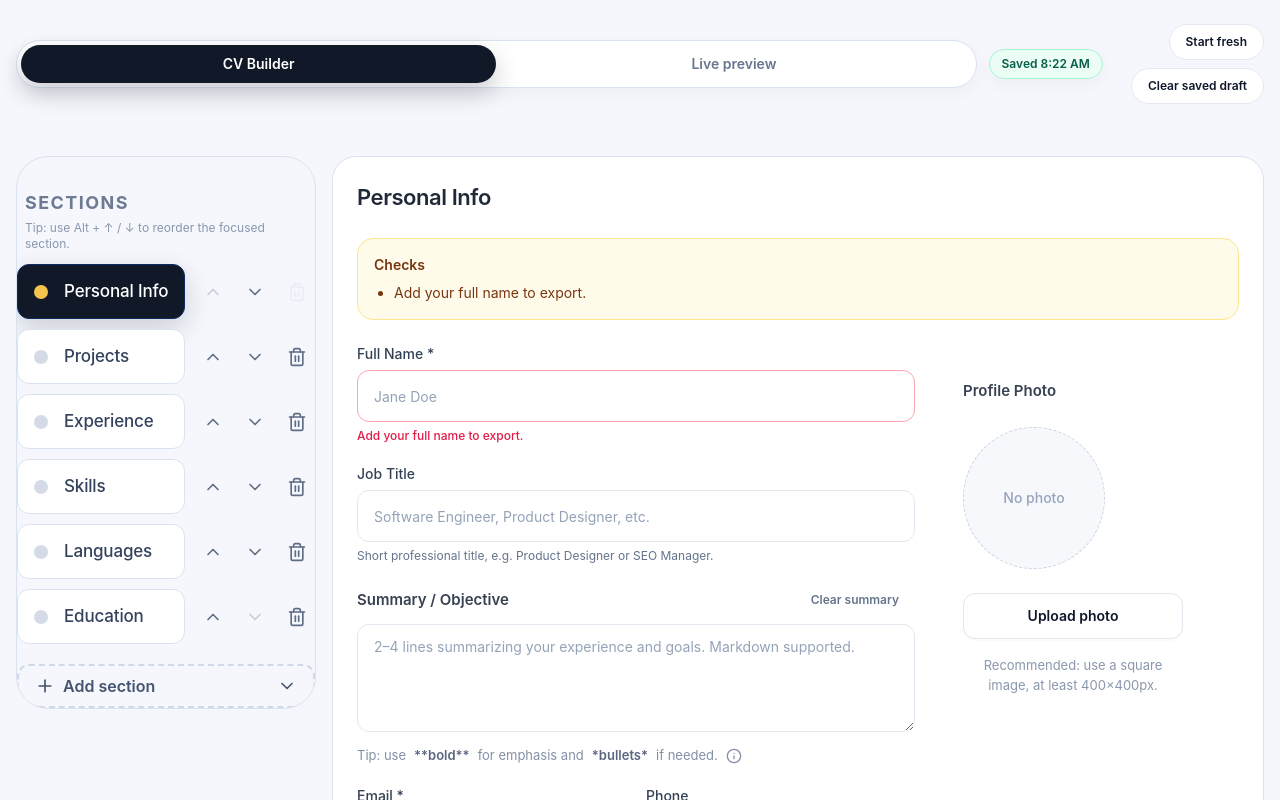
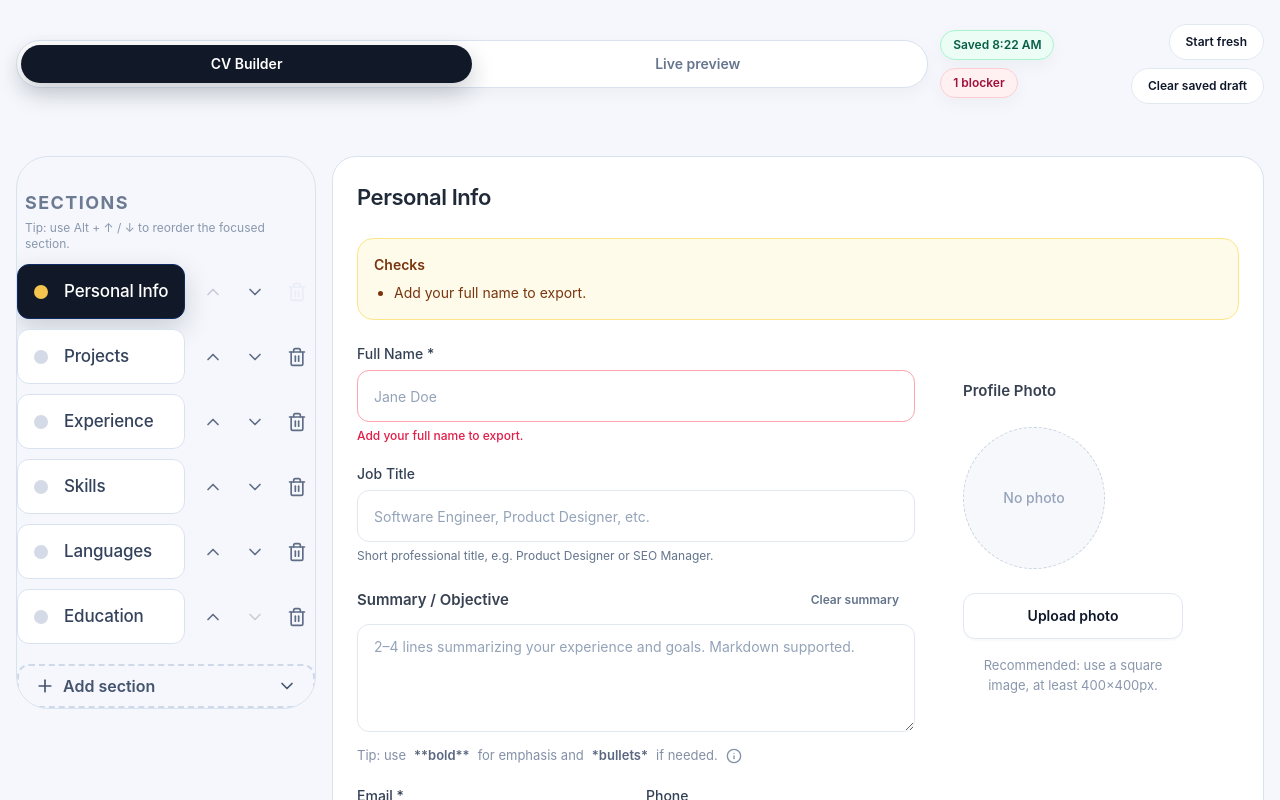
Before and after one commit to thadigitalguru/quick-free-cv-builder, a React (Vite) app: page /builder in a window 1280 px wide. Shown: the top 800 px of the page. Built offline with nearby package versions, Linux system fonts and the light colour scheme.

Commit message:
build 2: surface export readiness status

```diff
--- a/src/components/builder/BuilderPage.tsx
+++ b/src/components/builder/BuilderPage.tsx
@@ -71,6 +71,8 @@ export default function BuilderPage() {
   const exportReady = validationIssues.length === 0;
   const blockingMessages = validationIssues.filter((issue) => issue.field === 'fullName');
   const advisoryMessages = validationIssues.filter((issue) => issue.field !== 'fullName');
+  const blockingCount = blockingMessages.length;
+  const warningCount = advisoryMessages.length;
 
   const updateTypography = (key: keyof PreviewTypography, value: number) => {
     const { min, max } = typographyMinMax[key];
@@ -135,6 +137,9 @@ export default function BuilderPage() {
         onChangeView={setViewMode}
         saveStatus={saveStatus}
         savedAt={savedAt}
+        exportReady={exportReady}
+        blockingCount={blockingCount}
+        warningCount={warningCount}
         onCreateNewCV={handleCreateNewCV}
         onResetDraft={handleResetDraft}
       />
--- a/src/components/builder/TopBar.tsx
+++ b/src/components/builder/TopBar.tsx
@@ -5,6 +5,9 @@ export default function TopBar({
   onChangeView,
   saveStatus,
   savedAt,
+  exportReady,
+  blockingCount,
+  warningCount,
   onCreateNewCV,
   onResetDraft,
 }: {
@@ -12,6 +15,9 @@ export default function TopBar({
   onChangeView: (view: 'edit' | 'preview') => void;
   saveStatus: 'idle' | 'saved' | 'saving' | 'loaded';
   savedAt: string | null;
+  exportReady: boolean;
+  blockingCount: number;
+  warningCount: number;
   onCreateNewCV: () => void;
   onResetDraft: () => void;
 }) {
@@ -32,6 +38,18 @@ export default function TopBar({
     loaded: 'border-sky-200 bg-sky-50 text-sky-800',
     idle: 'border-[#d9e2ef] bg-white text-[#5d6b84]',
   }[saveStatus];
+
+  const exportLabel = exportReady
+    ? 'Export ready'
+    : blockingCount > 0
+      ? `${blockingCount} blocker${blockingCount === 1 ? '' : 's'}`
+      : `${warningCount} warning${warningCount === 1 ? '' : 's'}`;
+
+  const exportStyles = exportReady
+    ? 'border-emerald-200 bg-emerald-50 text-emerald-800'
+    : blockingCount > 0
+      ? 'border-rose-200 bg-rose-50 text-rose-800'
+      : 'border-amber-200 bg-amber-50 text-amber-800';
 
   return (
     <header className="sticky top-0 z-30 bg-[#f5f7fc]/90 px-4 pb-3 pt-4 backdrop-blur md:pt-6">
@@ -66,9 +84,14 @@ export default function TopBar({
         </div>
 
         <div className="flex items-center justify-between gap-2 md:justify-end">
-          <span className={`whitespace-nowrap rounded-full border px-3 py-1.5 text-xs font-semibold shadow-[0_6px_18px_rgba(15,23,42,0.04)] ${statusStyles}`}>
-            {statusLabel}
-          </span>
+          <div className="flex flex-wrap items-center gap-2">
+            <span className={`whitespace-nowrap rounded-full border px-3 py-1.5 text-xs font-semibold shadow-[0_6px_18px_rgba(15,23,42,0.04)] ${statusStyles}`}>
+              {statusLabel}
+            </span>
+            <span className={`whitespace-nowrap rounded-full border px-3 py-1.5 text-xs font-semibold shadow-[0_6px_18px_rgba(15,23,42,0.04)] ${exportStyles}`}>
+              {exportLabel}
+            </span>
+          </div>
           <div className="flex flex-wrap justify-end gap-2">
             <Button variant="secondary" className="h-9 rounded-full border-[#d9e2ef] bg-white px-4 text-xs font-semibold text-[#374151] leading-none" onClick={onCreateNewCV}>
               Start fresh
```
